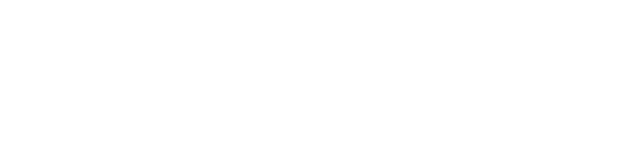
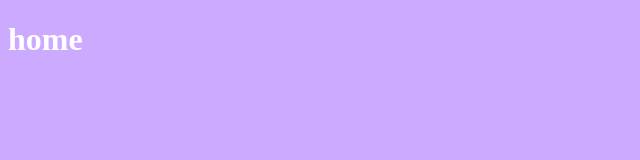
Before and after one commit to aquinarts/ArtStore, a plain HTML site: page Index.html in a window 1280 px wide. Shown: the whole page, without its empty margins (0-640 px from the left). Drawn offline with Linux system fonts and the light colour scheme.

Commit message:
Update Index.html

```diff
--- a/Index.html
+++ b/Index.html
@@ -3,8 +3,17 @@
 <head>
 <meta charset="UTF-8"/>
 <title>Document</title>
+<style>
+  body {
+    background-color: #ccaaff;
+  }
+  h1 {
+    color: white;
+  }
+</style>
 </head>
 <body>
+  <h1>home</h1>
 <!-- Conteúdo -->
 </body>
 </html>
```
